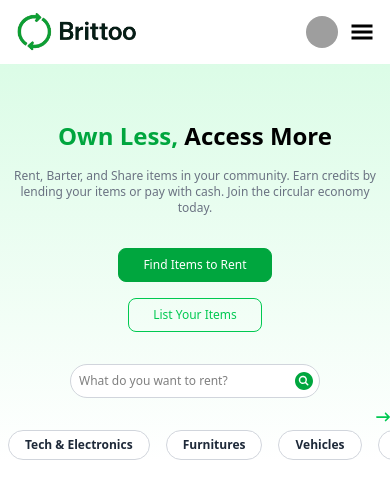
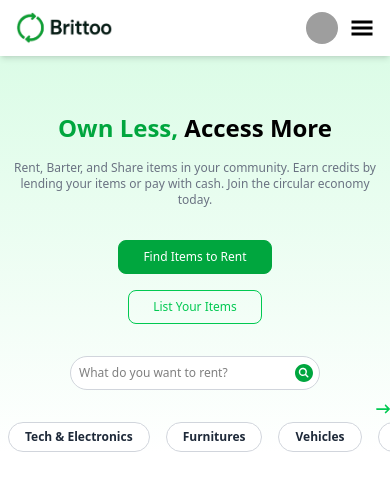
Before and after one commit to akmashiukul/brittoo_ashikul, a React (Vite) app in the folder client/: page / in a window 390 px wide. Shown: the top 498 px of the page. Built offline with nearby package versions, Linux system fonts and the light colour scheme; grey boxes are pictures that could not be loaded.

Commit message:
fix nav shadow issues

```diff
--- a/client/src/components/shared/Navbar.jsx
+++ b/client/src/components/shared/Navbar.jsx
@@ -14,14 +14,14 @@ const Navbar = () => {
   const [isHamMenuOpen, setIsHamMenuOpen] = useState(false);
 
   return (
-    <header className="bg-white shadow-md">
+    <header className="bg-white shadow-md z-10 relative">
       <div className="mx-auto max-w-screen-xl px-4 sm:px-6 lg:px-8">
-        <div className="flex h-16 items-center justify-between">
+        <div className="flex h-14 md:h-16 items-center justify-between">
           <div className="flex-1 md:flex md:items-center md:gap-12">
             <Link to={"/"}>
               <img
                 src={brittoLogo}
-                className="h-10 object-contain"
+                className="h-8 md:h-10 object-contain"
                 alt="Britto"
               />
             </Link>
```
